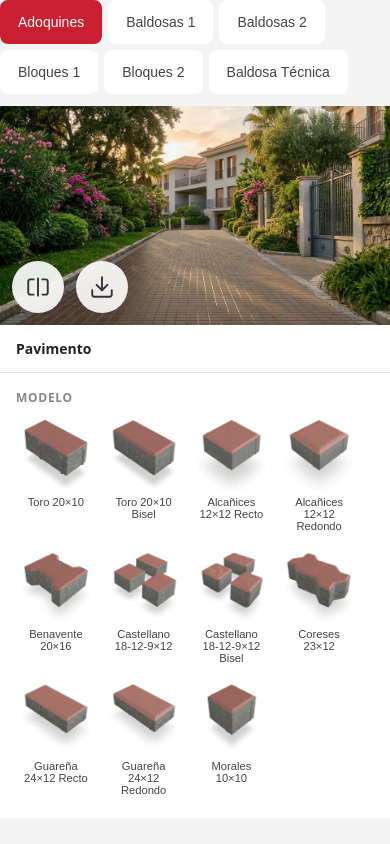
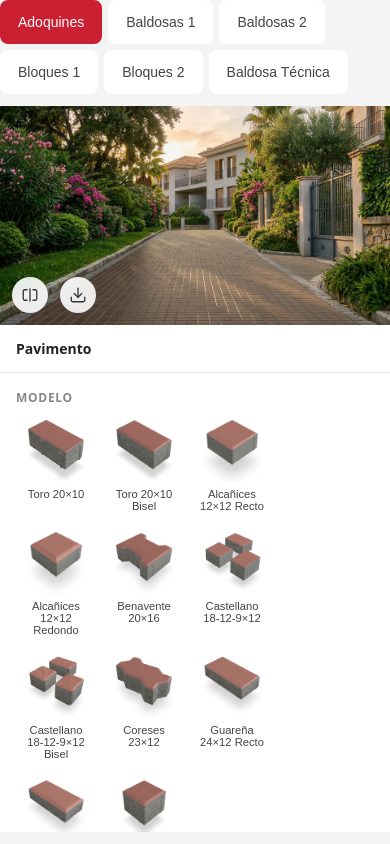
Before and after one commit to xenolito/moodboard-configurator, a React (Vite) app: page / in a window 390 px wide. Built offline with nearby package versions, Linux system fonts and the light colour scheme.

Commit message:
css fixes for panel on mobile

```diff
--- a/src/style.css
+++ b/src/style.css
@@ -23,6 +23,8 @@
   --panel-toggler-dim: 60px;
   --panel-toggler-yoffset: 2rem;
   --icon-btn-size: 26px;
+  --icon-btn-size-mobile: 18px;
+  --panel-selector-item-max-width: 60px;
   font-family: system-ui, -apple-system, sans-serif;
 }
 
@@ -325,6 +327,7 @@ body {
   flex-wrap: wrap; */
   @media only screen and (max-width: 639px) {
     grid-template-columns: repeat(var(--amb-panel-columns-mobile), 1fr);
+    grid-template-columns: repeat(auto-fit, minmax(60px, 80px));
   }
   gap: 0.5rem;
 }
@@ -358,6 +361,7 @@ body {
     border-radius: 4px;
     object-fit: cover;
     display: block;
+    max-width: var(--panel-selector-item-max-width);
   }
 
   .model-name {
@@ -401,7 +405,9 @@ body {
   gap: 0.5rem;
 
   @media only screen and (max-width: 639px) {
-    grid-template-columns: repeat(var(--amb-panel-columns-mobile), 1fr);
+    /* grid-template-columns: repeat(auto-fit, minmax(60px, 1fr)); */
+    grid-template-columns: repeat(auto-fit, 60px);
+
   }
 
 }
@@ -435,6 +441,7 @@ body {
     width: 100%;
     border-radius: 4px;
     overflow: hidden;
+    /* max-width: var(--panel-selector-item-max-width); */
   }
 
   .variant-thumb-img {
@@ -517,8 +524,6 @@ body {
   display: inline-flex;
   align-items: center;
   justify-content: center;
-  /* width: var(--icon-btn-size, 36px);
-  height: var(--icon-btn-size, 36px); */
   border: none;
   border-radius: 50%;
   background: hsl(0 0% 100% / 0.9);
@@ -546,6 +551,14 @@ body {
   &:disabled {
     opacity: 0.4;
     cursor: default;
+  }
+
+  @media only screen and (max-width : 639px) {
+    padding: calc( var(--icon-btn-size-mobile, 18px) * 0.5 );
+     svg {
+      width: var(--icon-btn-size-mobile, 18px);
+      height: var(--icon-btn-size-mobile, 18px);
+  }
   }
 }
 
```
